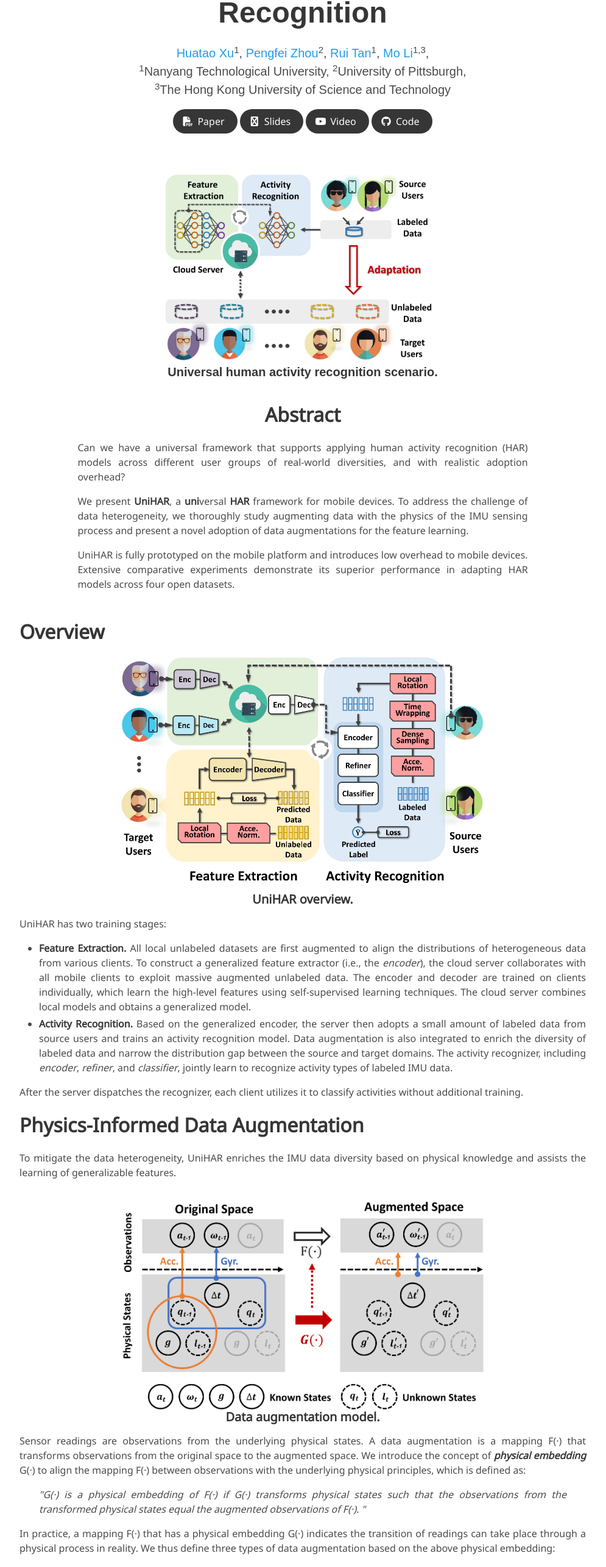
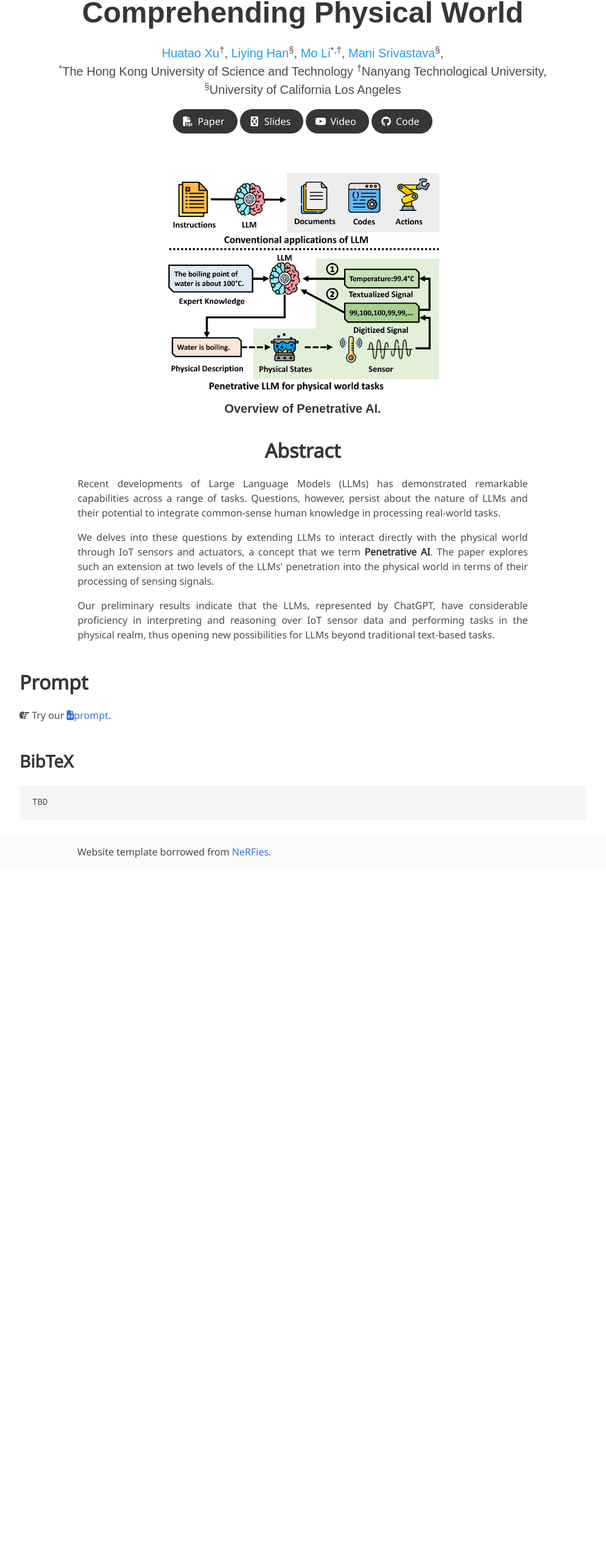
Before and after one commit to HKUSTWANDS/penetrative-ai, a plain HTML site: page index.html in a window 1280 px wide. Shown: the part 108-2678 px from the top of the page at 61% size, without its empty margins (143-1138 px from the left). After the commit the page ends 1533 px from the top, so only its background shows below. Drawn offline with nearby package versions, Linux system fonts and the light colour scheme; some packages are replaced by stand-ins of ours; a script that the page names is missing; some icons are missing; a web font is replaced by a local one.

Commit message:
update content

```diff
--- a/index.html
+++ b/index.html
@@ -47,33 +47,34 @@
     <div class="container is-max-desktop">
       <div class="columns is-centered">
         <div class="column has-text-centered">
-          <h1 class="title is-1 publication-title">Practically Adopting Human Activity Recognition</h1>
+          <h1 class="title is-1 publication-title">Penetrative AI: Adopting LLMs for Comprehending Physical World</h1>
           <div class="is-size-5 publication-authors">
             <span class="author-block">
-              <a href="https://dapowan.github.io/">Huatao Xu</a><sup>1</sup>,
+              <a href="https://dapowan.github.io/">Huatao Xu</a><sup>†</sup>,
             </span>
             <span class="author-block">
-              <a href="https://zhoupf.github.io/">Pengfei Zhou</a><sup>2</sup>,
+              <a href="">Liying Han</a><sup>§</sup>,
             </span>
             <span class="author-block">
-              <a href="https://personal.ntu.edu.sg/tanrui/">Rui Tan</a><sup>1</sup>,
+              <a href="https://cse.hkust.edu.hk/~lim/">Mo Li</a><sup>*,†</sup>,
             </span>
             <span class="author-block">
-              <a href="https://cse.hkust.edu.hk/~lim/">Mo Li</a><sup>1,3</sup>,
+              <a href="https://www.ee.ucla.edu/mani-srivastava/">Mani Srivastava</a><sup>§</sup>,
             </span>
           </div>
 
           <div class="is-size-5 publication-authors">
-            <span class="author-block"><sup>1</sup>Nanyang Technological University,</span>
-            <span class="author-block"><sup>2</sup>University of Pittsburgh, </span>
-            <span class="author-block"><sup>3</sup>The Hong Kong University of Science and Technology</span>
+            <span class="author-block"><sup>*</sup>The Hong Kong University of Science and Technology</span>
+            <span class="author-block"><sup>†</sup>Nanyang Technological University,</span>
+            <span class="author-block"><sup>§</sup>University of California Los Angeles</span>
+
           </div>
 
           <div class="column has-text-centered">
             <div class="publication-links">
               <!-- PDF Link. -->
               <span class="link-block">
-                <a href="https://dapowan.github.io/files/UniHAR.pdf"
+                <a href=""
                    class="external-link button is-normal is-rounded is-dark">
                   <span class="icon">
                       <i class="fas fa-file-pdf"></i>
@@ -112,7 +113,7 @@
               </span>
               <!-- Code Link. -->
               <span class="link-block">
-                <a href="https://github.com/dapowan/UniHAR"
+                <a href="https://github.com/dapowan/Penetrative-AI"
                    class="external-link button is-normal is-rounded is-dark">
                   <span class="icon">
                       <i class="fab fa-github"></i>
@@ -145,12 +146,12 @@
     <div class="row justify-content-center">
       <div class="content col-sm-12 col-md-10 col-lg-6">
         <!-- Your content goes here -->
-        <img src="./static/images/scenario_major.jpg"
+        <img src="./static/images/objective.jpg"
              class="image-scenario"
              alt="Interpolate start reference image."/>
 
         <h4 class="subtitle has-text-centered">
-          Universal human activity recognition scenario.
+          Overview of Penetrative AI.
         </h4>
       </div>
     </div>
@@ -167,15 +168,15 @@
         <h2 class="title is-3">Abstract</h2>
         <div class="content has-text-justified">
           <p>
-            Can we have a universal framework that supports applying human activity recognition (HAR) models across different user groups of real-world diversities, and with realistic adoption overhead?
+            Recent developments of Large Language Models (LLMs) has demonstrated remarkable capabilities across a range of tasks.
+            Questions, however, persist about the nature of LLMs and their potential to integrate common-sense human knowledge in processing real-world tasks.
           </p>
           <p>
-            We present <strong>UniHAR</strong>, a <strong>uni</strong>versal <strong>HAR</strong> framework for mobile devices.
-            To address the challenge of data heterogeneity, we thoroughly study augmenting data with the physics of the IMU sensing process and present a novel adoption of data augmentations for the feature learning.
+            We delves into these questions by extending  LLMs to interact directly with the physical world through IoT sensors and actuators, a concept that we term <strong>Penetrative AI</strong>.
+            The paper explores such an extension at two levels of the LLMs' penetration into the physical world in terms of their processing of sensing signals.
           </p>
           <p>
-            UniHAR is fully prototyped on the mobile platform and introduces low overhead to mobile devices.
-            Extensive comparative experiments demonstrate its superior performance in adapting HAR models across four open datasets.
+            Our preliminary results indicate that the LLMs, represented by ChatGPT, have considerable proficiency in interpreting and reasoning over IoT sensor data and performing tasks in the physical realm, thus opening new possibilities for LLMs beyond traditional text-based tasks.
           </p>
         </div>
       </div>
@@ -201,181 +202,195 @@
   <div class="container is-max-desktop">
 
     <!-- Overview. -->
-    <div class="columns is-centered">
-      <div class="column is-full-width">
-        <h2 class="title is-3">Overview</h2>
-<!--        <br/>-->
-        <!--/ Interpolating. -->
+<!--    <div class="columns is-centered">-->
+<!--      <div class="column is-full-width">-->
+<!--        <h2 class="title is-3">Overview</h2>-->
+<!--&lt;!&ndash;        <br/>&ndash;&gt;-->
+<!--        &lt;!&ndash;/ Interpolating. &ndash;&gt;-->
 
-        <!-- Re-rendering. -->
-<!--        <h3 class="title is-4">Re-rendering the input video</h3>-->
-        <div class="row justify-content-center">
-          <div class="content col-sm-12 col-md-10 col-lg-8">
-            <img src="./static/images/overview_concise.jpg"
-                 class="image-scenario"
-                 alt="Interpolate start reference image."/>
-            <h4 class="subtitle has-text-centered">UniHAR overview.</h4>
-          </div>
-        </div>
-        <div class="content has-text-justified">
-          <p>
-            UniHAR has two training stages:
-          </p>
-          <ul>
-              <li>
-                <p>
-                  <strong>Feature Extraction. </strong>
-                  All local unlabeled datasets are first augmented to align the distributions of heterogeneous data from various clients.
-                To construct a generalized feature extractor (i.e., the <i>encoder</i>), the cloud server collaborates with all mobile clients to exploit massive augmented unlabeled data.
-                The encoder and decoder are trained on clients individually, which learn the high-level features using self-supervised learning techniques.
-                The cloud server combines local models and obtains a generalized model.
-              </p>
+<!--        &lt;!&ndash; Re-rendering. &ndash;&gt;-->
+<!--&lt;!&ndash;        <h3 class="title is-4">Re-rendering the input video</h3>&ndash;&gt;-->
+<!--        <div class="row justify-content-center">-->
+<!--          <div class="content col-sm-12 col-md-10 col-lg-8">-->
+<!--            <img src="./static/images/overview_concise.jpg"-->
+<!--                 class="image-scenario"-->
+<!--                 alt="Interpolate start reference image."/>-->
+<!--            <h4 class="subtitle has-text-centered">UniHAR overview.</h4>-->
+<!--          </div>-->
+<!--        </div>-->
+<!--        <div class="content has-text-justified">-->
+<!--          <p>-->
+<!--            UniHAR has two training stages:-->
+<!--          </p>-->
+<!--          <ul>-->
+<!--              <li>-->
+<!--                <p>-->
+<!--                  <strong>Feature Extraction. </strong>-->
+<!--                  All local unlabeled datasets are first augmented to align the distributions of heterogeneous data from various clients.-->
+<!--                To construct a generalized feature extractor (i.e., the <i>encoder</i>), the cloud server collaborates with all mobile clients to exploit massive augmented unlabeled data.-->
+<!--                The encoder and decoder are trained on clients individually, which learn the high-level features using self-supervised learning techniques.-->
+<!--                The cloud server combines local models and obtains a generalized model.-->
+<!--              </p>-->
 
-              </li>
-            <li>
-              <p>
-                <strong>Activity Recognition. </strong>
-                Based on the generalized encoder, the server then adopts a small amount of labeled data from source users and trains an activity recognition model.
-                Data augmentation is also integrated to enrich the diversity of labeled data and narrow the distribution gap between the source and target domains.
-                The activity recognizer, including <i>encoder</i>, <i>refiner</i>, and <i>classifier</i>, jointly learn to recognize activity types of labeled IMU data.
-              </p>
-            </li>
-          </ul>
-          <p>
-            After the server dispatches the recognizer, each client utilizes it to classify activities without additional training.
-          </p>
-        </div>
+<!--              </li>-->
+<!--            <li>-->
+<!--              <p>-->
+<!--                <strong>Activity Recognition. </strong>-->
+<!--                Based on the generalized encoder, the server then adopts a small amount of labeled data from source users and trains an activity recognition model.-->
+<!--                Data augmentation is also integrated to enrich the diversity of labeled data and narrow the distribution gap between the source and target domains.-->
+<!--                The activity recognizer, including <i>encoder</i>, <i>refiner</i>, and <i>classifier</i>, jointly learn to recognize activity types of labeled IMU data.-->
+<!--              </p>-->
+<!--            </li>-->
+<!--          </ul>-->
+<!--          <p>-->
+<!--            After the server dispatches the recognizer, each client utilizes it to classify activities without additional training.-->
+<!--          </p>-->
+<!--        </div>-->
 
-        <!--/ Re-rendering. -->
+<!--        &lt;!&ndash;/ Re-rendering. &ndash;&gt;-->
 
-      </div>
-    </div>
+<!--      </div>-->
+<!--    </div>-->
     <!--/ Overview. -->
 
     <!-- Data augmentation. -->
-    <div class="columns is-centered">
-      <div class="column is-full-width">
-        <h2 class="title is-3">Physics-Informed Data Augmentation</h2>
-<!--        <br/>-->
-        <!--/ Interpolating. -->
+<!--    <div class="columns is-centered">-->
+<!--      <div class="column is-full-width">-->
+<!--        <h2 class="title is-3">Physics-Informed Data Augmentation</h2>-->
+<!--&lt;!&ndash;        <br/>&ndash;&gt;-->
+<!--        &lt;!&ndash;/ Interpolating. &ndash;&gt;-->
 
-        <!-- Re-rendering. -->
-<!--        <h3 class="title is-4">Re-rendering the input video</h3>-->
-        <div class="content has-text-justified">
-          <p>
-            To mitigate the data heterogeneity, UniHAR enriches the IMU data diversity based on physical knowledge and assists the learning of generalizable features.
-          </p>
-        </div>
-        <div class="row justify-content-center">
-          <div class="content col-sm-12 col-md-10 col-lg-8">
-            <img src="./static/images/data_aug.jpg"
-                 class="image-scenario"
-                 alt="Interpolate start reference image."/>
-            <h4 class="subtitle has-text-centered">Data augmentation model.</h4>
-          </div>
-        </div>
-        <div class="content has-text-justified">
-          <p>
-            Sensor readings are observations from the underlying physical states.
-            A data augmentation is a mapping F(&middot;) that transforms observations from the original space to the augmented space.
-            We introduce the concept of <strong><em>physical embedding</em></strong> G(&middot;) to align the mapping F(&middot;) between observations with the underlying physical principles, which is defined as:
-          </p>
-          <p class="definition">
-            <i>"G(&middot;) is a physical embedding of F(&middot;) if G(&middot;) transforms physical states such that the observations from the transformed physical states equal the augmented observations of F(&middot;).
-            "
-            </i>
-          </p>
-          <p>
-            In practice, a mapping F(&middot;) that has a physical embedding G(&middot;) indicates the transition of readings can take place through a physical process in reality.
-            We thus define three types of data augmentation based on the above physical embedding:
-          </p>
-          <ul>
-              <li>
-                <p>
-                  <strong>Complete data augmentation</strong>, where its mapping F(&middot;) is connected with a physical embedding G(&middot;), and F(&middot;) can be fully formulated with original observations and known physical states.
-              </p>
+<!--        &lt;!&ndash; Re-rendering. &ndash;&gt;-->
+<!--&lt;!&ndash;        <h3 class="title is-4">Re-rendering the input video</h3>&ndash;&gt;-->
+<!--        <div class="content has-text-justified">-->
+<!--          <p>-->
+<!--            To mitigate the data heterogeneity, UniHAR enriches the IMU data diversity based on physical knowledge and assists the learning of generalizable features.-->
+<!--          </p>-->
+<!--        </div>-->
+<!--        <div class="row justify-content-center">-->
+<!--          <div class="content col-sm-12 col-md-10 col-lg-8">-->
+<!--            <img src="./static/images/data_aug.jpg"-->
+<!--                 class="image-scenario"-->
+<!--                 alt="Interpolate start reference image."/>-->
+<!--            <h4 class="subtitle has-text-centered">Data augmentation model.</h4>-->
+<!--          </div>-->
+<!--        </div>-->
+<!--        <div class="content has-text-justified">-->
+<!--          <p>-->
+<!--            Sensor readings are observations from the underlying physical states.-->
+<!--            A data augmentation is a mapping F(&middot;) that transforms observations from the original space to the augmented space.-->
+<!--            We introduce the concept of <strong><em>physical embedding</em></strong> G(&middot;) to align the mapping F(&middot;) between observations with the underlying physical principles, which is defined as:-->
+<!--          </p>-->
+<!--          <p class="definition">-->
+<!--            <i>"G(&middot;) is a physical embedding of F(&middot;) if G(&middot;) transforms physical states such that the observations from the transformed physical states equal the augmented observations of F(&middot;).-->
+<!--            "-->
+<!--            </i>-->
+<!--          </p>-->
+<!--          <p>-->
+<!--            In practice, a mapping F(&middot;) that has a physical embedding G(&middot;) indicates the transition of readings can take place through a physical process in reality.-->
+<!--            We thus define three types of data augmentation based on the above physical embedding:-->
+<!--          </p>-->
+<!--          <ul>-->
+<!--              <li>-->
+<!--                <p>-->
+<!--                  <strong>Complete data augmentation</strong>, where its mapping F(&middot;) is connected with a physical embedding G(&middot;), and F(&middot;) can be fully formulated with original observations and known physical states.-->
+<!--              </p>-->
 
-              </li>
-            <li>
-              <p>
-                <strong>Approximate data augmentation</strong>, where its mapping F(&middot;) is connected with a physical embedding G(&middot;), but F(&middot;) involves unknown physical states and can be approximated by a formulation of known states.
-              </p>
-            </li>
-            <li>
-              <p>
-                <strong>Flaky data augmentation</strong>, where we cannot find a physical embedding G(&middot;) to support its mapping F(&middot;).
-              </p>
-            </li>
-          </ul>
-          <p>
-            We refer complete and approximate data augmentations to <strong><em>Physics-Informed Data Augmentations (PIDA)</em></strong>, which both have underlying support of physical embeddings.
-          </p>
-          <p>
-            UniHAR incorporates physics-informed data augmentation methods differently during the two stages of the framework based on their respective characteristics.
-            During the feature extraction stage, UniHAR only employs complete data augmentations to unlabeled data for generalizing the data distributions and avoiding approximation errors at scale.
-            During the feature extraction stage, UniHAR applies both complete and approximate data augmentation to augment labeled data for further data representativeness.
-          </p>
-        </div>
+<!--              </li>-->
+<!--            <li>-->
+<!--              <p>-->
+<!--                <strong>Approximate data augmentation</strong>, where its mapping F(&middot;) is connected with a physical embedding G(&middot;), but F(&middot;) involves unknown physical states and can be approximated by a formulation of known states.-->
+<!--              </p>-->
+<!--            </li>-->
+<!--            <li>-->
+<!--              <p>-->
+<!--                <strong>Flaky data augmentation</strong>, where we cannot find a physical embedding G(&middot;) to support its mapping F(&middot;).-->
+<!--              </p>-->
+<!--            </li>-->
+<!--          </ul>-->
+<!--          <p>-->
+<!--            We refer complete and approximate data augmentations to <strong><em>Physics-Informed Data Augmentations (PIDA)</em></strong>, which both have underlying support of physical embeddings.-->
+<!--          </p>-->
+<!--          <p>-->
+<!--            UniHAR incorporates physics-informed data augmentation methods differently during the two stages of the framework based on their respective characteristics.-->
+<!--            During the feature extraction stage, UniHAR only employs complete data augmentations to unlabeled data for generalizing the data distributions and avoiding approximation errors at scale.-->
+<!--            During the feature extraction stage, UniHAR applies both complete and approximate data augmentation to augment labeled data for further data representativeness.-->
+<!--          </p>-->
+<!--        </div>-->
 
-        <!--/ Re-rendering. -->
+<!--        &lt;!&ndash;/ Re-rendering. &ndash;&gt;-->
 
-      </div>
-    </div>
+<!--      </div>-->
+<!--    </div>-->
     <!--/ Data augmentation. -->
 
     <!-- Adoption. -->
+<!--    <div class="columns is-centered">-->
+<!--      <div class="column is-full-width">-->
+<!--        <h2 class="title is-3">UniHAR Adoption</h2>-->
+<!--&lt;!&ndash;        <br/>&ndash;&gt;-->
+<!--        &lt;!&ndash;/ Interpolating. &ndash;&gt;-->
+
+<!--        <div class="content has-text-justified">-->
+<!--          <p>-->
+<!--            In practical applications, UniHAR is a configurable framework that can adapt to two scenarios, i.e., <i>data-decentralized</i> and <i>data-centralized</i> scenarios.-->
+<!--          </p>-->
+<!--          <p>-->
+<!--            In the data-decentralized scenario where raw data transmission is not encouraged, UniHAR collaborates with all users and integrates self-supervised and federated learning techniques to train a generalized feature extraction model using massive and augmented unlabeled data.-->
+<!--            UniHAR then constructs an activity recognition model using limited but augmented labeled data from source users.-->
+<!--          </p>-->
+<!--          <p>-->
+<!--            In the data-centralized scenario, where raw data transmissions from target users are possible, UniHAR can further leverage adversarial training techniques for improved performance.-->
+<!--          </p>-->
+
+<!--        </div>-->
+
+<!--        &lt;!&ndash;/ Re-rendering. &ndash;&gt;-->
+
+<!--      </div>-->
+<!--    </div>-->
+    <!--/ Adoption. -->
+
+    <!-- Concurrent Work. -->
+<!--    <div class="columns is-centered">-->
+<!--      <div class="column is-full-width">-->
+<!--        <h2 class="title is-3">Related Links</h2>-->
+
+<!--        <div class="content has-text-justified">-->
+<!--          <p>-->
+<!--            <i class="fas fa-hand-point-right"></i> Check <a href="https://dapowan.github.io/files/UniHAR.pdf" target="_blank"><i class="fas fa-file-pdf"></i>UniHAR</a> paper for more details.-->
+<!--          </p>-->
+<!--          <p>-->
+<!--            <i class="fas fa-hand-point-right"></i> Check <a href=""><i class="fab fa-github"></i>UniHAR</a>-->
+<!--            if you are interested in implementing UniHAR with Pytorch.-->
+<!--          </p>-->
+<!--          <p>-->
+<!--            <i class="fas fa-hand-point-right"></i> Check <a href=""><i class="fab fa-github"></i>UniHAR Mobile</a>-->
+<!--            if you are interested in building HAR models on Android devices with Tensorflow lite.-->
+<!--          </p>-->
+<!--          <p>-->
+<!--            <i class="fas fa-hand-point-right"></i> Check our previous work <a href="https://github.com/dapowan/LIMU-BERT-Public" target="_blank"><i class="fab fa-github"></i>LIMU-BERT</a> (an <strong>IMU foundation model</strong>) if you are interested in self-supervised representation learning for IMU data.-->
+<!--          </p>-->
+
+<!--        </div>-->
+<!--      </div>-->
+<!--    </div>-->
+    <!--/ Concurrent Work. -->
+
+    <!-- Prompt. -->
     <div class="columns is-centered">
       <div class="column is-full-width">
-        <h2 class="title is-3">UniHAR Adoption</h2>
-<!--        <br/>-->
-        <!--/ Interpolating. -->
+        <h2 class="title is-3">Prompt</h2>
 
         <div class="content has-text-justified">
           <p>
-            In practical applications, UniHAR is a configurable framework that can adapt to two scenarios, i.e., <i>data-decentralized</i> and <i>data-centralized</i> scenarios.
-          </p>
-          <p>
-            In the data-decentralized scenario where raw data transmission is not encouraged, UniHAR collaborates with all users and integrates self-supervised and federated learning techniques to train a generalized feature extraction model using massive and augmented unlabeled data.
-            UniHAR then constructs an activity recognition model using limited but augmented labeled data from source users.
-          </p>
-          <p>
-            In the data-centralized scenario, where raw data transmissions from target users are possible, UniHAR can further leverage adversarial training techniques for improved performance.
-          </p>
-
-        </div>
-
-        <!--/ Re-rendering. -->
-
-      </div>
-    </div>
-    <!--/ Adoption. -->
-
-    <!-- Concurrent Work. -->
-    <div class="columns is-centered">
-      <div class="column is-full-width">
-        <h2 class="title is-3">Related Links</h2>
-
-        <div class="content has-text-justified">
-          <p>
-            <i class="fas fa-hand-point-right"></i> Check <a href="https://dapowan.github.io/files/UniHAR.pdf" target="_blank"><i class="fas fa-file-pdf"></i>UniHAR</a> paper for more details.
-          </p>
-          <p>
-            <i class="fas fa-hand-point-right"></i> Check <a href=""><i class="fab fa-github"></i>UniHAR</a>
-            if you are interested in implementing UniHAR with Pytorch.
-          </p>
-          <p>
-            <i class="fas fa-hand-point-right"></i> Check <a href=""><i class="fab fa-github"></i>UniHAR Mobile</a>
-            if you are interested in building HAR models on Android devices with Tensorflow lite.
-          </p>
-          <p>
-            <i class="fas fa-hand-point-right"></i> Check our previous work <a href="https://github.com/dapowan/LIMU-BERT-Public" target="_blank"><i class="fab fa-github"></i>LIMU-BERT</a> (an <strong>IMU foundation model</strong>) if you are interested in self-supervised representation learning for IMU data.
+            <i class="fas fa-hand-point-right"></i> Try our <a href="https://github.com/dapowan/Penetrative-AI" target="_blank"><i class="fas fa-file-code"></i>prompt</a>.
           </p>
 
         </div>
       </div>
     </div>
-    <!--/ Concurrent Work. -->
-
+    <!--/ Prompt. -->
   </div>
 </section>
 
@@ -383,8 +398,7 @@
 <section class="section" id="BibTeX">
   <div class="container is-max-desktop content">
     <h2 class="title">BibTeX</h2>
-    <pre><code>123
-    123</code></pre>
+    <pre><code>TBD</code></pre>
   </div>
 </section>
 
--- a/static/css/index.css
+++ b/static/css/index.css
@@ -157,6 +157,7 @@ body {
 }
 
 .image-scenario{
+    margin-bottom: 1rem;
 }
 
 .section{
--- a/static/js/index.js
+++ b/static/js/index.js
@@ -32,21 +32,21 @@ $(document).ready(function() {
     const copyButtonLabel = "Copy Code";
 
 // use a class selector if available
-    let blocks = document.querySelectorAll("pre");
-
-    blocks.forEach((block) => {
-        // only add button if browser supports Clipboard API
-        if (navigator.clipboard) {
-            let button = document.createElement("button");
-
-            button.innerText = copyButtonLabel;
-            block.appendChild(button);
-
-            button.addEventListener("click", async () => {
-                await copyCode(block, button);
-            });
-        }
-    });
+//     let blocks = document.querySelectorAll("pre");
+//
+//     blocks.forEach((block) => {
+//         // only add button if browser supports Clipboard API
+//         if (navigator.clipboard) {
+//             let button = document.createElement("button");
+//
+//             button.innerText = copyButtonLabel;
+//             block.appendChild(button);
+//
+//             button.addEventListener("click", async () => {
+//                 await copyCode(block, button);
+//             });
+//         }
+//     });
 
     var options = {
 			slidesToScroll: 1,
```
Also changed, not shown: static/images/data_aug.jpg (deleted), static/images/objective.jpg (added), static/images/overview_concise.jpg (deleted), static/images/scenario_major.jpg (deleted).
